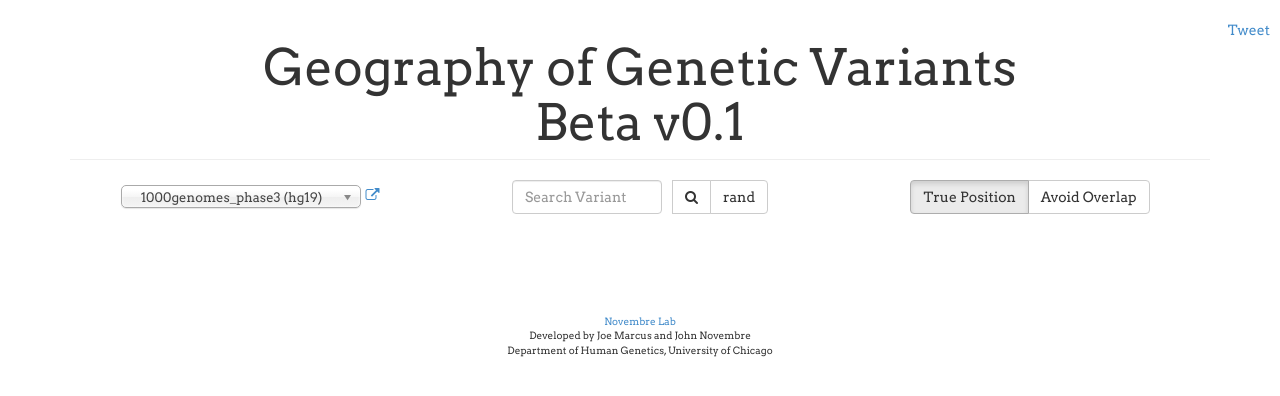
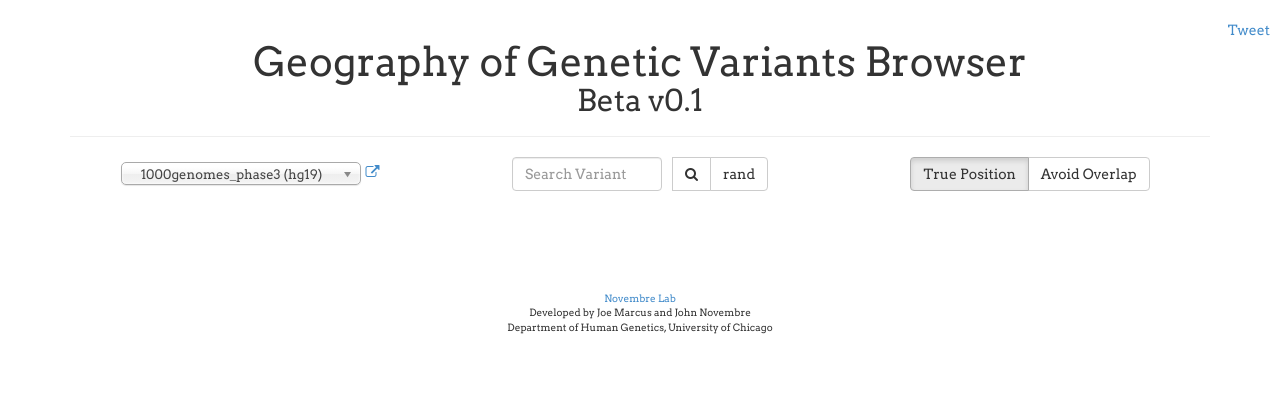
Before and after one commit to achyutha11/ggv, a PHP site: page / in a window 1280 px wide. Shown: the top 396 px of the page. Run offline with PHP 8.4, Linux system fonts and the light colour scheme; some libraries are stand-ins or nearby versions.

Commit message:
updated title

```diff
--- a/css/style.css
+++ b/css/style.css
@@ -5,10 +5,14 @@ body{
 }
 
 h1{
-  font-size: 50px;
+  font-size: 40px;
   border-bottom: 1px solid #eeeeee;
   padding-bottom: 9px;
   margin: 40px 0 20px;
+}
+
+#sub{
+  font-size: 30px;
 }
 
 h1:hover{
--- a/index.html
+++ b/index.html
@@ -29,7 +29,7 @@
     <div id="main" role="main">
       <a href="https://twitter.com/share" class="twitter-share-button">Tweet</a>
       <script>!function(d,s,id){var js,fjs=d.getElementsByTagName(s)[0],p=/^http:/.test(d.location)?'http':'https';if(!d.getElementById(id)){js=d.createElement(s);js.id=id;js.src=p+'://platform.twitter.com/widgets.js';fjs.parentNode.insertBefore(js,fjs);}}(document, 'script', 'twitter-wjs');</script>
-      <h1 data-toggle="modal" data-target="#myModal" id='about'>Geography of Genetic Variants<br>Beta v0.1</h1>
+      <h1 data-toggle="modal" data-target="#myModal" id='about'>Geography of Genetic Variants Browser<br><p id='sub'>Beta v0.1</p></h1>
 
       <div class="modal fade" id="myModal" tabindex="-1" role="dialog" aria-labelledby="myModalLabel" aria-hidden="true">
         <div class="modal-dialog">
```
Also changed, not shown: 2 other files.
